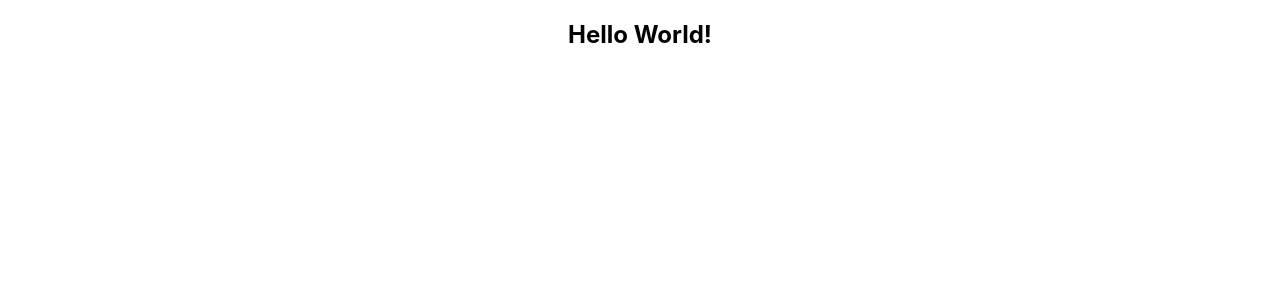
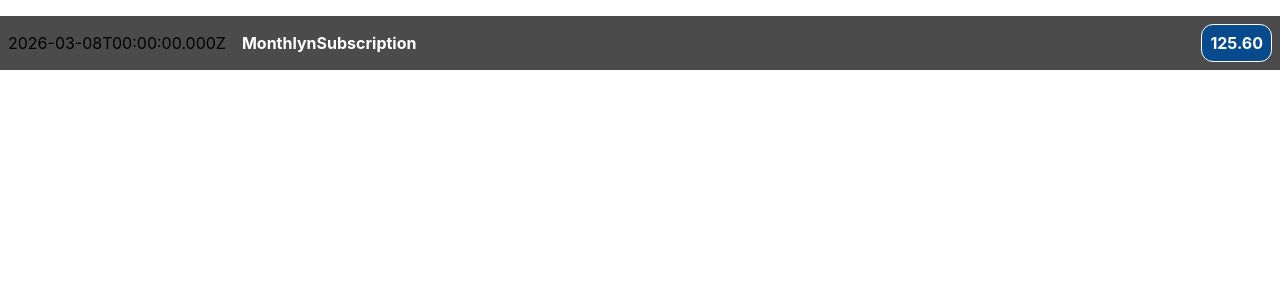
Before and after one commit to stkora/React-Basic-2.0, a React (Create React App) app in the folder my-app/: page / in a window 1280 px wide. Shown: the top 300 px of the page. Built offline with nearby package versions, Linux system fonts and the light colour scheme.

Commit message:
learn dynamic data

```diff
--- /dev/null
+++ b/my-app/src/components/Subscription.css
@@ -0,0 +1,38 @@
+.subscription {
+    display: flex;
+    justify-content: space-between;
+    align-items: center;
+    /* box-shadow: 0 2px 8px rgba(0, 0, 0, 0.25); */
+    padding: 0.5rem;
+    margin: 1rem 0;
+    /* border-radius: 12px; */
+    background-color: #4b4b4b;
+  }
+
+  .subscription_title{
+    display: flex;
+    flex-direction: column;
+    gap: 1rem;
+    align-items: flex-start;
+    flex-flow: column-reverse;
+    justify-content: flex-start;
+    flex: 1;
+  }
+
+  .subscription h2 {
+    color: #3a3a3a;
+    font-size: 1rem;
+    flex: 1;
+    margin: 0 1rem;
+    color: white;
+  }
+
+  .subscription_price {
+    font-size: 1rem;
+    font-weight: bold;
+    color: white;
+    background-color: #084a8e;
+    border: 1px solid white;
+    padding: 0.5rem;
+    border-radius: 12px;
+  }
--- a/my-app/src/components/Subscription.js
+++ b/my-app/src/components/Subscription.js
@@ -1,6 +1,24 @@
+import './Subscription.css'
+
 function Subscription () {
+
+    //dynamic data
+
+    let date = new Date('2026','02','08');
+    let title = 'MonthlynSubscription'
+    let amount = '125.60'
+
     return (
-        <h2>Hello World!</h2>
+        <div className='subscription'>
+
+        <div>{date.toISOString()}</div>
+        <h2 className='subscription_title'>{title}</h2>
+        <div className='subscription_price'>{amount}</div>
+
+        </div>
+
+
+
     )
 }
 
```
